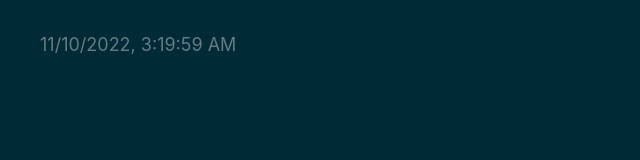
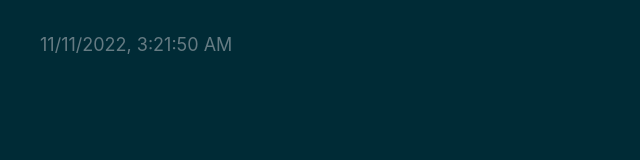
Before and after one commit to web3cave/11-Paradigm, a plain HTML site: page index.html in a window 1280 px wide. Shown: the full height of the page, 0-640 px from the left. Drawn offline with Linux system fonts and the light colour scheme.

Commit message:
deploy: 0d125e485595651792e696ab7f3ad371b7bede66

```diff
--- a/index.html
+++ b/index.html
@@ -54,8 +54,8 @@
     <!-- %after-body-begin.html% -->
 
     <footer>
-      <a class="footer-link" href="https://github.com/web3cave/11-Paradigm/actions/runs/3433708111">
-        <time id="build-timestamp" datetime="2022-11-10T03:19:59.648Z">2022-11-10T03:19:59.648Z</time>
+      <a class="footer-link" href="https://github.com/web3cave/11-Paradigm/actions/runs/3442228975">
+        <time id="build-timestamp" datetime="2022-11-11T03:21:50.443Z">2022-11-11T03:21:50.443Z</time>
       </a>
       <a class="footer-link" href="https://github.com/osmoscraft/osmosfeed">osmosfeed 1.15.1</a>
     </footer>
```
Also changed, not shown: 1 other file.
